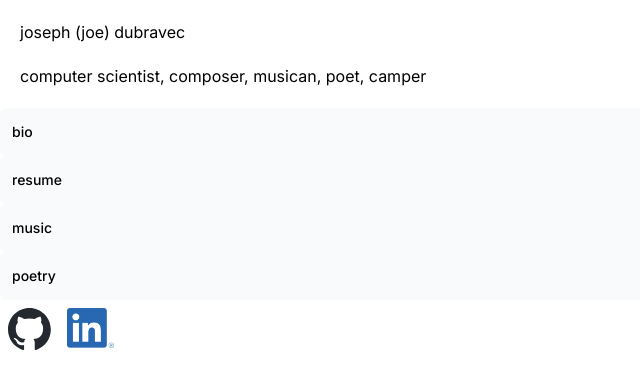
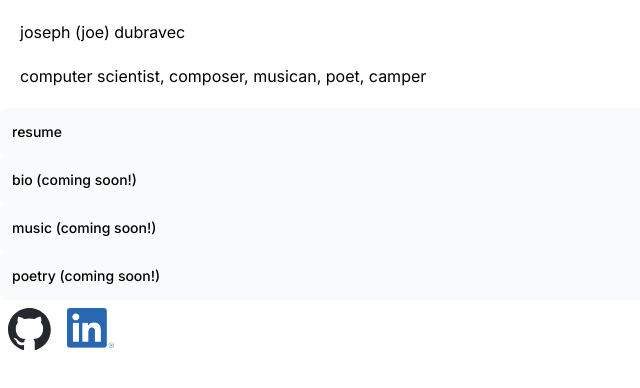
Before and after one commit to joedubravec/joedubravec.github.io, a Next.js app: page / in a window 1280 px wide. Shown: the top 388 px of the page, without its empty margins (0-640 px from the left). Built offline with nearby package versions, Linux system fonts and the light colour scheme.

Commit message:
change resume link to work with pages, modify menu to disable unfinished pages

```diff
--- a/app/menu.tsx
+++ b/app/menu.tsx
@@ -5,10 +5,10 @@ import { usePathname } from 'next/navigation';
 import clsx from 'clsx';
 
 const links = [
-  { name: 'bio', href: '/bio', icon: null },
-  { name: 'resume', href: '/resume', icon: null },
-  { name: 'music', href: '/music', icon: null, },
-  { name: 'poetry', href: '/poetry', icon: null },
+  { name: 'resume', href: '/resume', icon: null, disabled: false },
+  { name: 'bio (coming soon!)', href: '/bio', icon: null, disabled: true },
+  { name: 'music (coming soon!)', href: '/music', icon: null, disabled: true},
+  { name: 'poetry (coming soon!)', href: '/poetry', icon: null, disabled: true },
 ];
 
 
@@ -27,6 +27,7 @@ export default function Menu() {
               'flex h-[48px] grow items-center justify-center gap-2 rounded-md bg-gray-50 p-3 text-sm font-medium hover:bg-sky-100 hover:text-blue-600 md:flex-none md:justify-start md:p-2 md:px-3',
               {
                 'bg-sky-100 text-blue-600': pathname === link.href,
+                'pointer-events-none': link.disabled,
               },
             )}
           >
--- a/app/resume/page.tsx
+++ b/app/resume/page.tsx
@@ -7,7 +7,7 @@ export default function Page() {
       <div className="flex p-5">
         <Link href="/" className="hover:text-sky-700">home</Link>
       </div>
-      <iframe src="/Joseph-Dubravec-Resume.pdf" className="h-screen w-screen"/>
+      <iframe src="/joedubravec-dot-com/Joseph-Dubravec-Resume.pdf" className="h-screen w-screen"/>
     </div>
   );
 }
```
